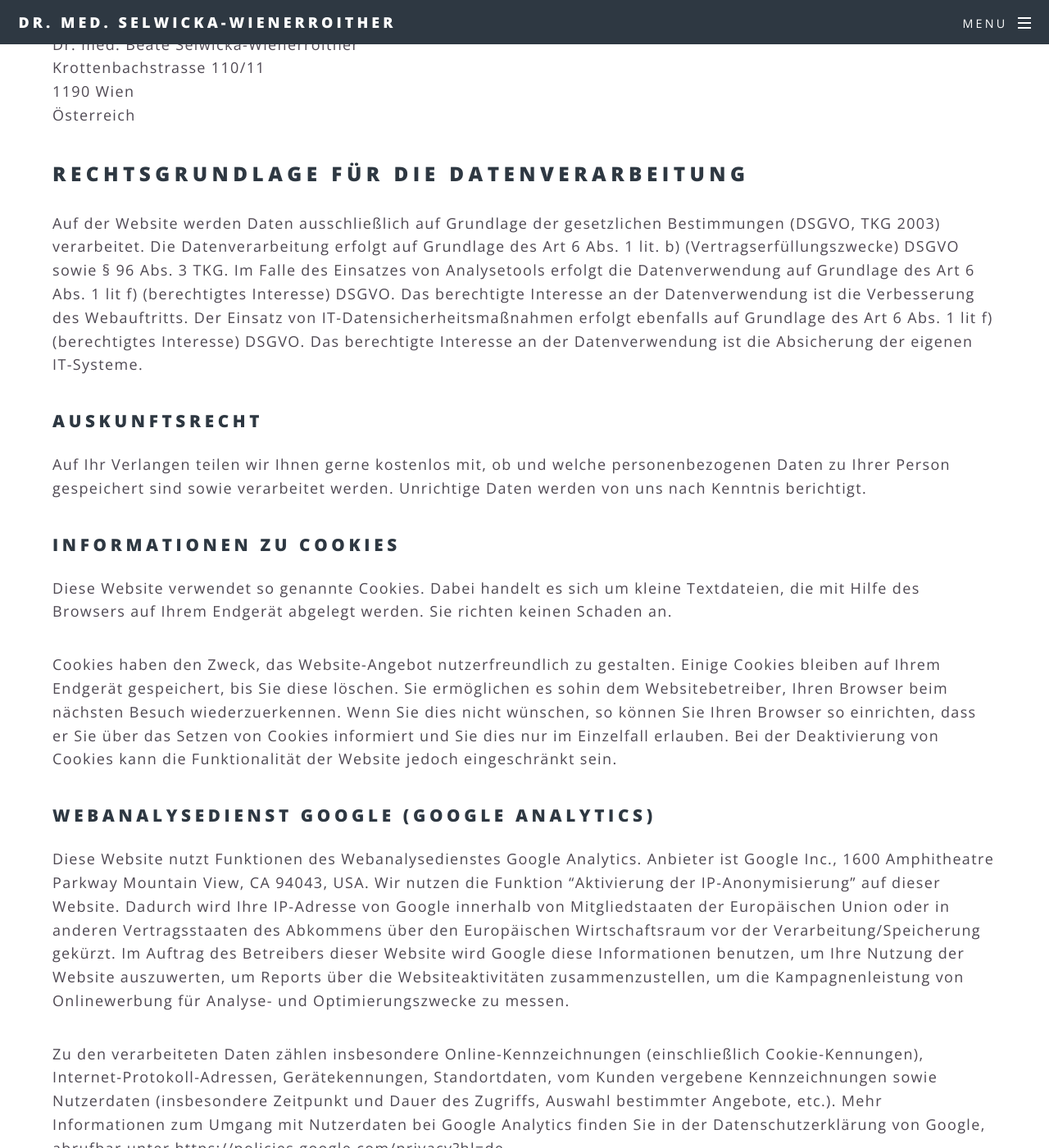
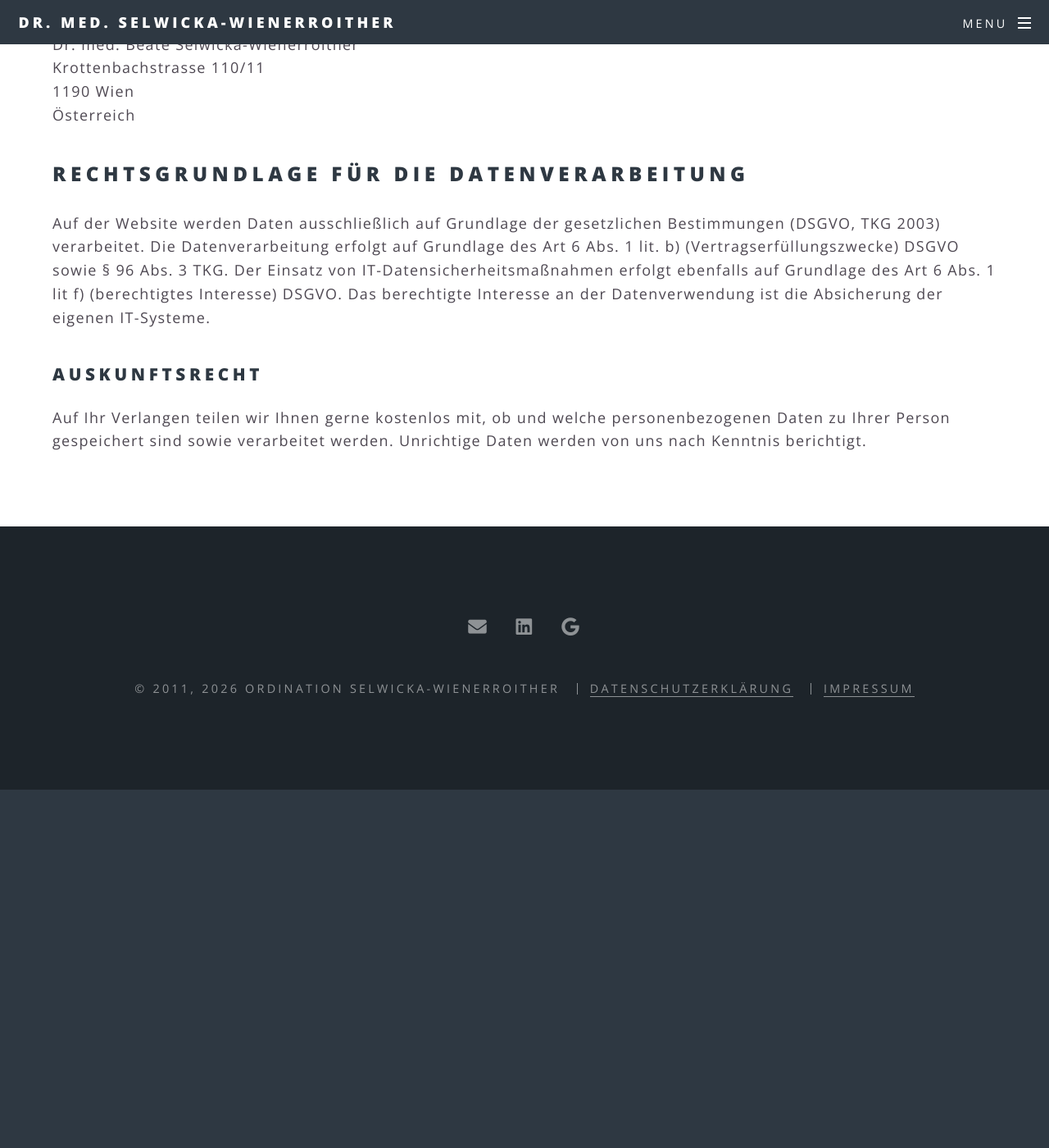
Before and after one commit to patrickfav/website-dr-sel, a Jekyll site: the page built from page_gdpr.md, in a window 1280 px wide and 1400 px high, scrolled down 569 px. Shown: the whole window at 82% size. Built offline with Jekyll 4.4.1, drawn with Linux system fonts in a browser that asks for light colours; some web fonts are replaced; after the commit the page ends 1532 px from its top, so only the background shows below that; some of the changed text lies outside the part shown.

Commit message:
Remove google analytics

```diff
--- a/Gemfile
+++ b/Gemfile
@@ -28,9 +28,6 @@ gem 'html-proofer'
 # see https://github.com/jekyll/jekyll-sitemap
 gem 'jekyll-sitemap'
 
-# see https://github.com/hendrikschneider/jekyll-analytics
-gem 'jekyll-analytics'
-
 # see https://github.com/pathawks/jekyll-smartify
 gem 'jekyll-smartify'
 
--- a/_config.yml
+++ b/_config.yml
@@ -11,7 +11,6 @@ lang_only: de
 theme_color: "#18202a" #chrome for android will color the url bar with this
 
 plugins:
-  - jekyll-analytics
   - jekyll-smartify #curly quotes
   - jekyll_version_plugin
   - jekyll-minifier
@@ -24,11 +23,6 @@ markdown: kramdown
 
 sass:
   style: compressed
-
-jekyll_analytics:
-  GoogleAnalytics:          # Add, if you want to track with Google Analytics
-    id: UA-120166913-1      # Required - replace with your tracking id
-    anonymizeIp: true       # Optional - Default: false - set to true for anonymized tracking
 
 google_site_verification: ZT_IXc8gKvrNUoOkEXboZPweKbJzrFpzg5nCl4FMAiQ
 
--- a/page_gdpr.md
+++ b/page_gdpr.md
@@ -19,47 +19,10 @@ order: 98
 
 Auf der Website werden Daten ausschließlich auf Grundlage der gesetzlichen Bestimmungen (DSGVO, TKG 2003) verarbeitet.
 Die Datenverarbeitung erfolgt auf Grundlage des Art 6 Abs. 1 lit. b) (Vertragserfüllungszwecke) DSGVO sowie § 96 Abs. 3 TKG.
-Im Falle des Einsatzes von Analysetools erfolgt die Datenverwendung auf Grundlage des Art 6 Abs. 1 lit f) (berechtigtes Interesse)
-DSGVO. Das berechtigte Interesse an der Datenverwendung ist die Verbesserung des Webauftritts. Der Einsatz von IT-Datensicherheitsmaßnahmen erfolgt
- ebenfalls auf Grundlage des Art 6 Abs. 1 lit f) (berechtigtes Interesse) DSGVO. Das berechtigte Interesse an der Datenverwendung ist
- die Absicherung der eigenen IT-Systeme.
+Der Einsatz von IT-Datensicherheitsmaßnahmen erfolgt ebenfalls auf Grundlage des Art 6 Abs. 1 lit f) (berechtigtes Interesse) DSGVO.
+Das berechtigte Interesse an der Datenverwendung ist die Absicherung der eigenen IT-Systeme.
 
 ### Auskunftsrecht
 
 Auf Ihr Verlangen teilen wir Ihnen gerne kostenlos mit, ob und welche personenbezogenen Daten zu Ihrer Person gespeichert
 sind sowie verarbeitet werden. Unrichtige Daten werden von uns nach Kenntnis berichtigt.
-
-### Informationen zu Cookies
-
- Diese Website verwendet so genannte Cookies. Dabei handelt es sich um kleine Textdateien, die mit Hilfe des Browsers auf
- Ihrem Endgerät abgelegt werden. Sie richten keinen Schaden an.
-
- Cookies haben den Zweck, das Website-Angebot nutzerfreundlich zu gestalten. Einige Cookies bleiben auf Ihrem Endgerät
- gespeichert, bis Sie diese löschen. Sie ermöglichen es sohin dem Websitebetreiber, Ihren Browser beim nächsten Besuch
- wiederzuerkennen. Wenn Sie dies nicht wünschen, so können Sie Ihren Browser so einrichten, dass er Sie über das Setzen
- von Cookies informiert und Sie dies nur im Einzelfall erlauben. Bei der Deaktivierung von Cookies kann die Funktionalität
- der Website jedoch eingeschränkt sein.
-
-### Webanalysedienst Google (Google Analytics)
-
-
-Diese Website nutzt Funktionen des Webanalysedienstes Google Analytics. Anbieter ist Google Inc., 1600 Amphitheatre Parkway
-Mountain View, CA 94043, USA. Wir nutzen die Funktion "Aktivierung der IP-Anonymisierung" auf dieser Website. Dadurch wird
-Ihre IP-Adresse von Google innerhalb von Mitgliedstaaten der Europäischen Union oder in anderen Vertragsstaaten des Abkommens
-über den Europäischen Wirtschaftsraum vor der Verarbeitung/Speicherung gekürzt. Im Auftrag des Betreibers dieser Website
-wird Google diese Informationen benutzen, um Ihre Nutzung der Website  auszuwerten, um Reports über die Websiteaktivitäten
-zusammenzustellen, um die Kampagnenleistung von Onlinewerbung für Analyse- und Optimierungszwecke zu messen.
-
-Zu den verarbeiteten Daten zählen insbesondere Online-Kennzeichnungen (einschließlich Cookie-Kennungen), Internet-Protokoll-Adressen,
-Gerätekennungen, Standortdaten, vom Kunden vergebene Kennzeichnungen sowie Nutzerdaten (insbesondere Zeitpunkt und Dauer des
-Zugriffs, Auswahl bestimmter Angebote, etc.). Mehr Informationen zum Umgang mit Nutzerdaten bei Google Analytics finden Sie in
-der Datenschutzerklärung von Google, abrufbar unter [https://policies.google.com/privacy?hl=de](https://policies.google.com/privacy?hl=de).
-
-Sie können die Erfassung der durch das Cookie erzeugten und auf Ihre Nutzung der Website bezogenen Daten an Google sowie
-die Verarbeitung dieser Daten durch Google verhindern, indem Sie das unter dem folgenden Link verfügbare Browser-Plugin
-herunterladen und installieren: [https://tools.google.com/dlpage/gaoptout?hl=de](https://tools.google.com/dlpage/gaoptout?hl=de)
-
-
-Die Beziehung zum Webanalyseanbieter basiert beim Einsatz von Google Analytics auf einer Auftragsdatenverarbeitung.
-Die Übermittlung von Daten an den Auftragsverarbeiter basiert auf einem Angemessenheitsbeschluss der Europäischen Kommission
-(Selbstzertifizierung Privacy Shield). Die Daten werden regelmäßig (derzeit alle 26 Monate) gelöscht.
```
Also changed, not shown: README.md (+1 -1 lines), Gemfile.lock, 1 other file.
